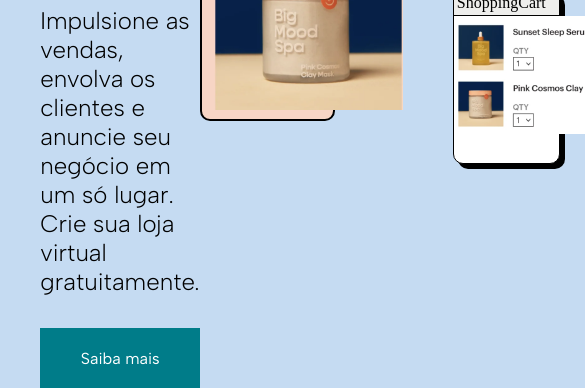
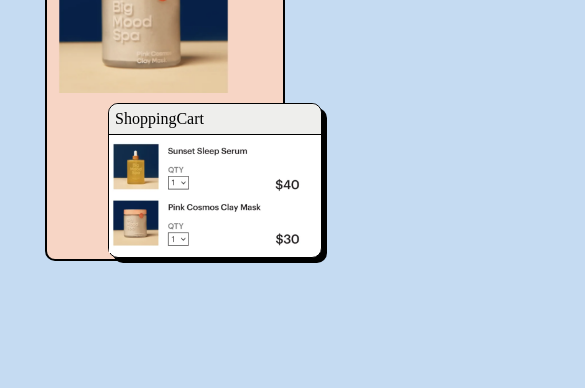
Before and after one commit to MaikonHenriqu9/HomePage-Mailchimp, a plain HTML site: page index.html in a window 390 px wide. Shown: the part 457-845 px from the top of the page, 585 px wide, since content can reach past the window. Drawn offline with Linux system fonts and the light colour scheme.

Commit message:
responsividade mobile

```diff
--- a/css/style.css
+++ b/css/style.css
@@ -135,6 +135,10 @@ body{
     padding: 2%;
 }
 
+.container__propaganda{
+    width: 80%;
+}
+
 .container__lista-de-compras {
     background-color: #fff;
     position: relative;
@@ -154,3 +158,50 @@ body{
     padding: 3%;
     font-weight: 300;
 }
+
+
+/*Responsividade*/
+@media screen and (max-width: 480px) {
+
+
+    .conteudo__main {
+        width: 100%;
+        display: flex;
+        flex-direction: column;
+        padding: 2%;
+    }
+
+    .conteudo__main-esquerdo, .conteudo__main-direito{
+        width: 80%;
+    }
+
+    .conteudo__titulo, .conteudo__texto, .btn-saiba-mais{
+        margin-bottom: 0.5rem;
+    }
+
+    .conteudo__titulo{
+        font-size: 2rem;
+        line-height: 30px;
+    }
+
+    .conteudo__texto{
+        font-size: 1.2rem;
+    }
+
+    .container{
+        width: 80%;
+        display: flex;
+    }
+
+    .container__produtos{
+        width: 100%;
+        height: 50%;
+        display: flex;
+        flex-direction: column;
+    }
+
+    .container__lista-de-compras{
+        top: 10px;
+        left: 50px;
+    }
+}
--- a/index.html
+++ b/index.html
@@ -63,9 +63,9 @@
                 <h3 class="container__titulo">Big Mood Spa</h3>
 
                 <div class="container__produtos">
-                    <div>
-                        <img src="images/figura2.png" alt="">
-                    </div>
+
+                    <img class="container__propaganda" src="images/figura2.png" alt="">
+
 
                     <div class="container__lista-de-compras">
                         <h4 class="titulo__lista-de-compras">ShoppingCart</h4>
```
Also changed, not shown: 1 other file.
